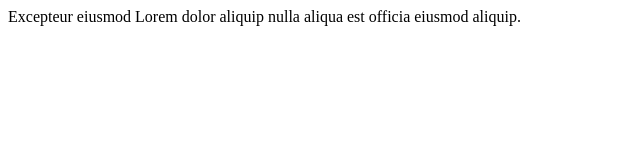
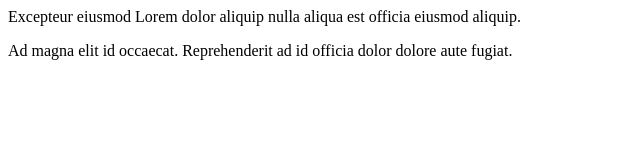
Before and after one commit to ShadyElmasry4444/PHP_72, a plain HTML site: page index.html in a window 1280 px wide. Shown: the whole page, without its empty margins (0-640 px from the left). Drawn offline with Linux system fonts and the light colour scheme.

Commit message:
added paragraph

```diff
--- a/index.html
+++ b/index.html
@@ -7,5 +7,6 @@
 </head>
 <body>
     <p>Excepteur eiusmod Lorem dolor aliquip nulla aliqua est officia eiusmod aliquip.</p>
+    <p>Ad magna elit id occaecat. Reprehenderit ad id officia dolor dolore aute fugiat.</p>
 </body>
 </html>
```
